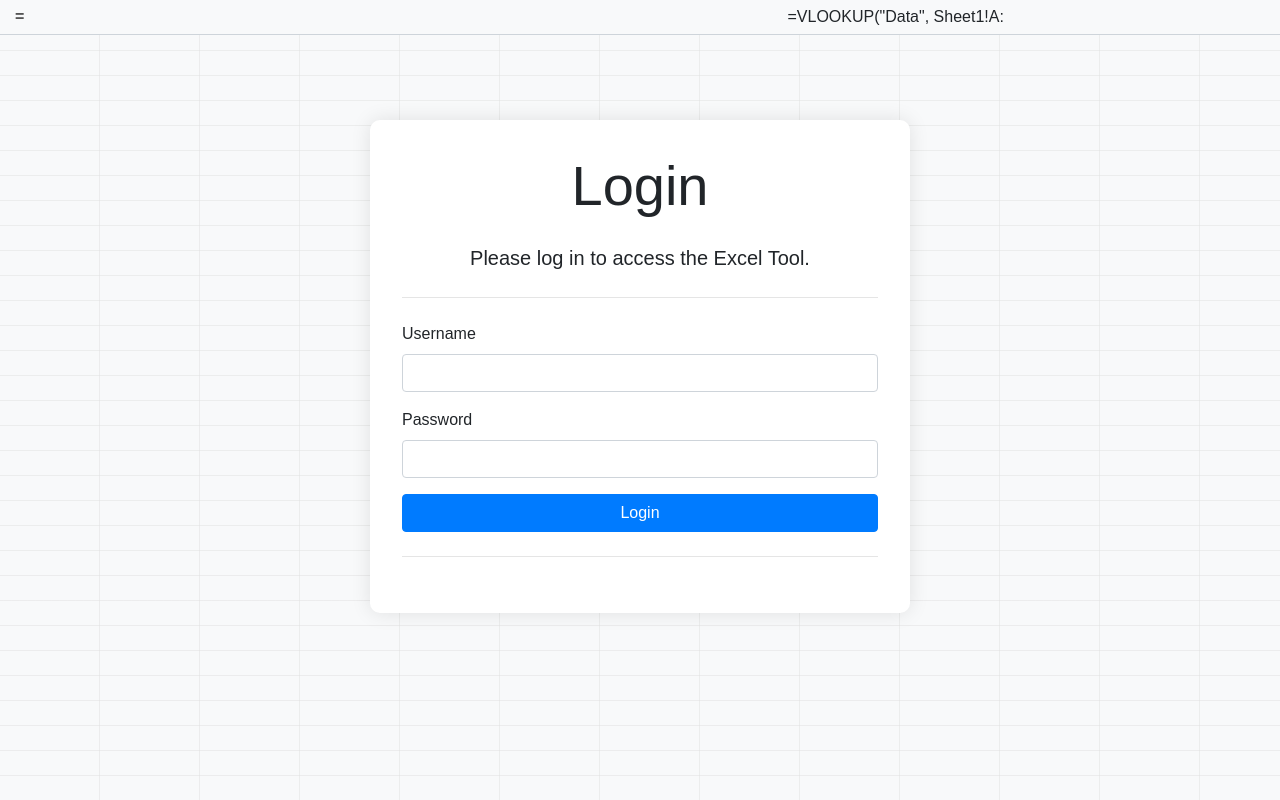
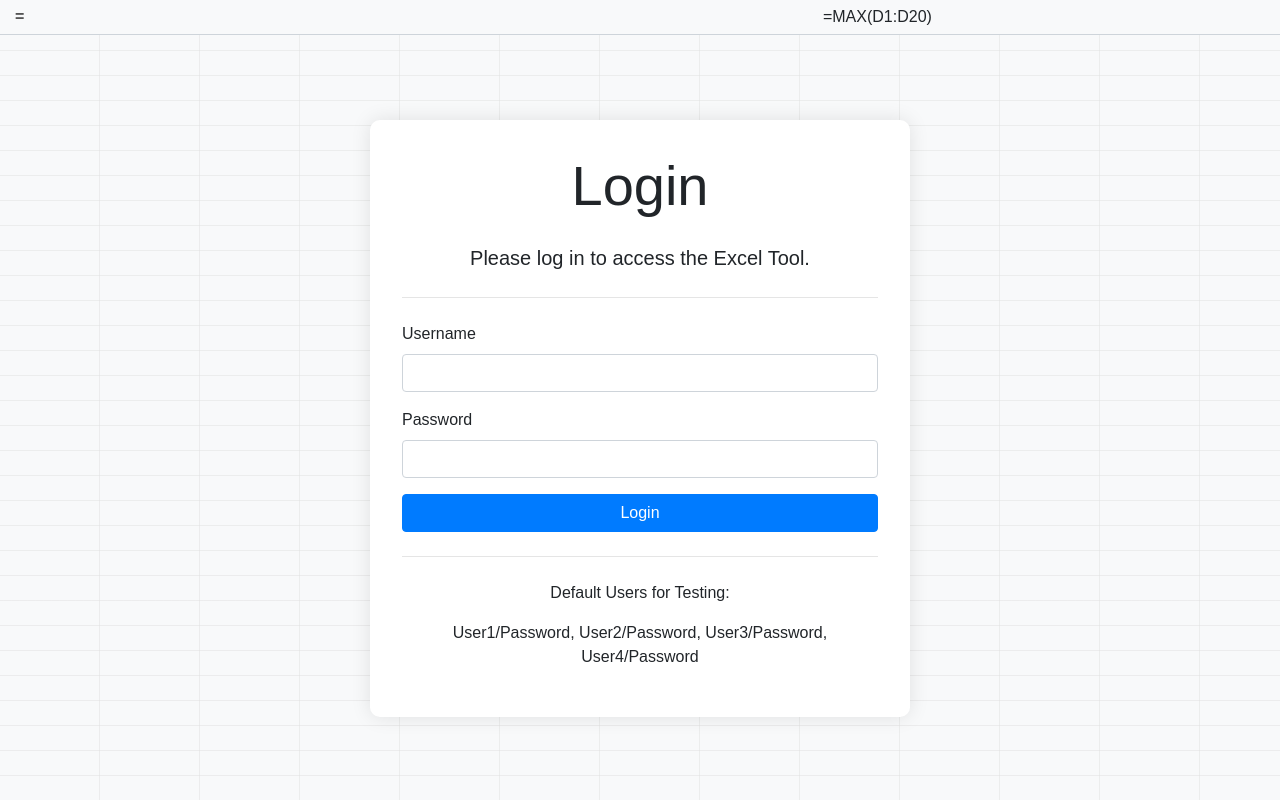
Before and after one commit to seanmcmahon101/render-reconcile-test, a Flask app: page /login in a window 1280 px wide. Run offline with Flask 3, Linux system fonts and the light colour scheme; some libraries are stand-ins or nearby versions.

Commit message:
Update login.html

```diff
--- a/templates/login.html
+++ b/templates/login.html
@@ -4,7 +4,8 @@
     <meta charset="UTF-8">
     <title>Login - Excel Tool</title>
     <link rel="stylesheet" href="https://stackpath.bootstrapcdn.com/bootstrap/4.5.2/css/bootstrap.min.css">
-    <link rel="stylesheet" href="styles.css"> </head>
+    <link rel="stylesheet" href="styles.css">
+</head>
 <body>
 
     <div class="formula-bar">
@@ -46,10 +47,13 @@
                         <button type="submit" class="btn btn-primary btn-block">Login</button>
                     </form>
                     <hr class="my-4">
+                    <p class="text-center">Default Users for Testing:</p>
+                    <p class="text-center">User1/Password, User2/Password, User3/Password, User4/Password</p>
                 </div>
             </div>
         </div>
     </div>
+
     <script src="https://code.jquery.com/jquery-3.5.1.slim.min.js"></script>
     <script src="https://cdn.jsdelivr.net/npm/@popperjs/core@2.5.3/dist/umd/popper.min.js"></script>
     <script src="https://stackpath.bootstrapcdn.com/bootstrap/4.5.2/js/bootstrap.min.js"></script>
@@ -60,7 +64,8 @@
             const formulas = [
                 "SUM(A1:A10)", "AVERAGE(B2:B12)", "VLOOKUP(\"Data\", Sheet1!A:B, 2, FALSE)",
                 "IF(C5>10, \"High\", \"Low\")", "MAX(D1:D20)", "COUNTIF(E:E, \">0\")",
-                "INDEX(Sheet2!A:A, MATCH(\"Item\", Sheet2!B:B, 0))", "CONCATENATE(\"Hello\", \" \", \"World\")"
+                "INDEX(Sheet2!A:A, MATCH(\"Item\", Sheet2!B:B, 0))", "CONCATENATE(\"Hello\", \" \", \"World\")",
+                "TODAY()", "NOW()", "RAND()", "ROUND(123.456, 2)", "SQRT(25)", "POWER(2, 3)" // Added more formulas
             ];
 
             function getRandomFormula() {
```
